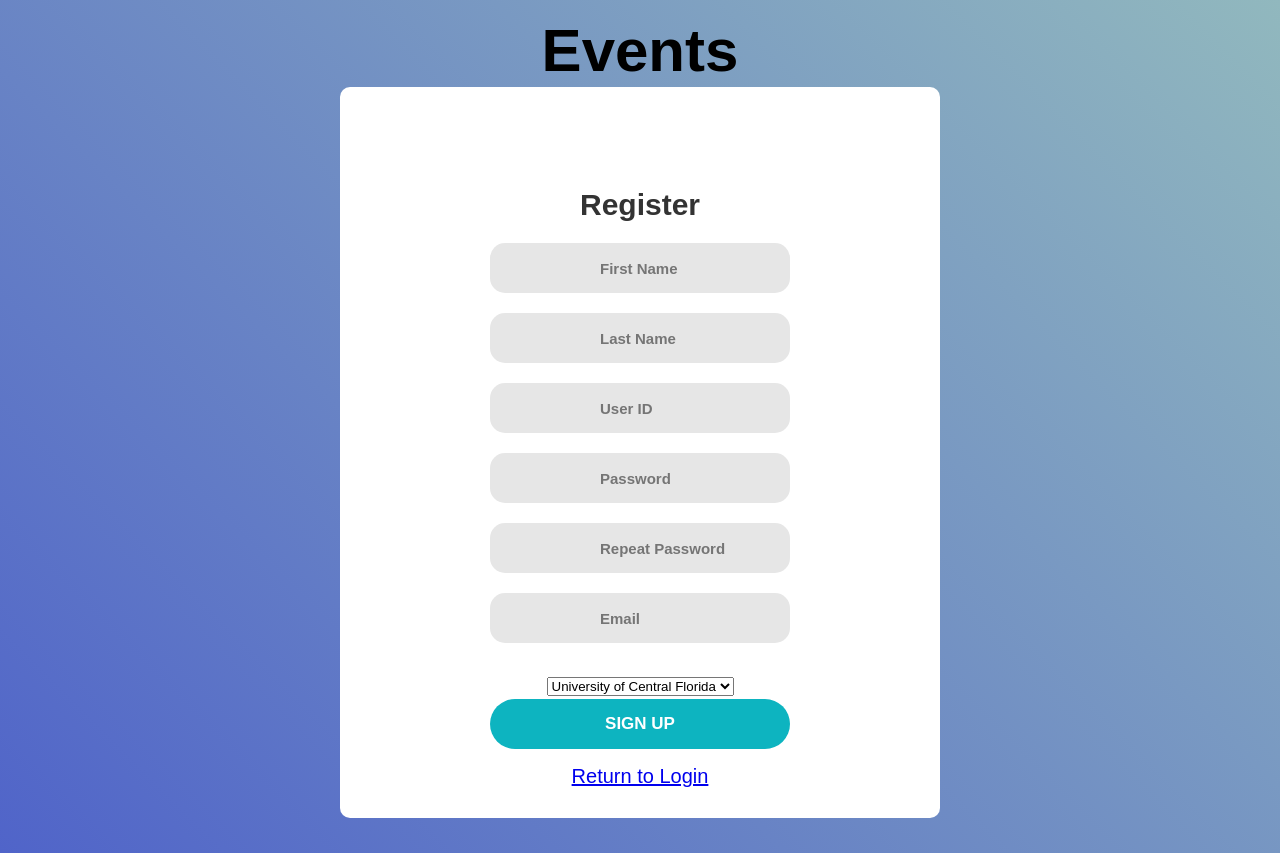
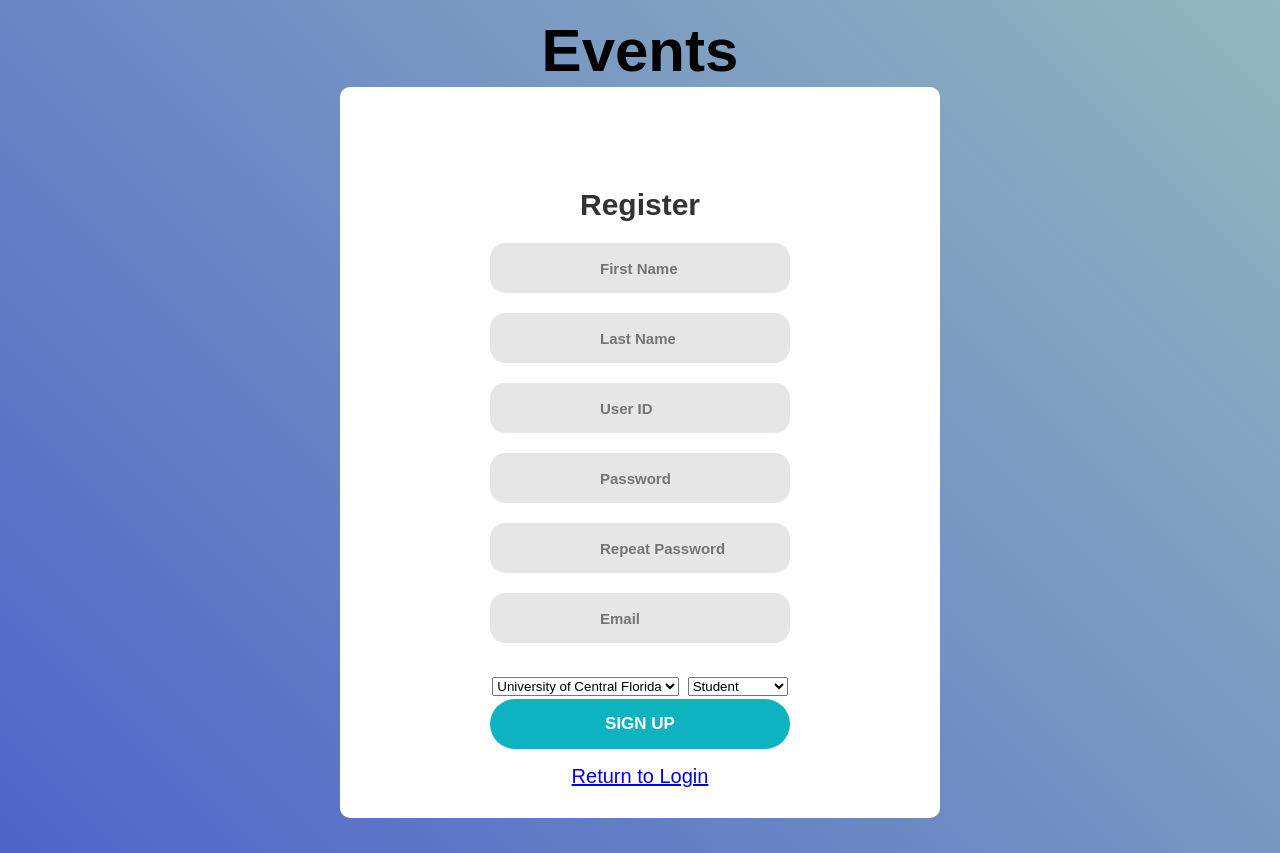
Before and after one commit to jarestides/VuDatabases, a PHP site: page /registerPage.php in a window 1280 px wide. Run offline with PHP 8.4, Linux system fonts and the light colour scheme.

Commit message:
Update registerPage.php

```diff
--- a/Databases/html/registerPage.php
+++ b/Databases/html/registerPage.php
@@ -102,6 +102,11 @@
                         <option value="2">University of South Florida</option>
                         <option value="3">University of Florida</option>
                     </select>
+                    <select name="user_type" id="user_type">
+                        <option value="1">Student</option>
+                        <option value="2">Admin</option>
+                        <option value="3">Super Admin</option>
+                    </select>
                     <button class="login-form-btn" type="submit" name="submit">Sign Up</button>
                     <div style = "font-size: 20px">
                         <a href="loginPage.php">Return to Login</a>
```
